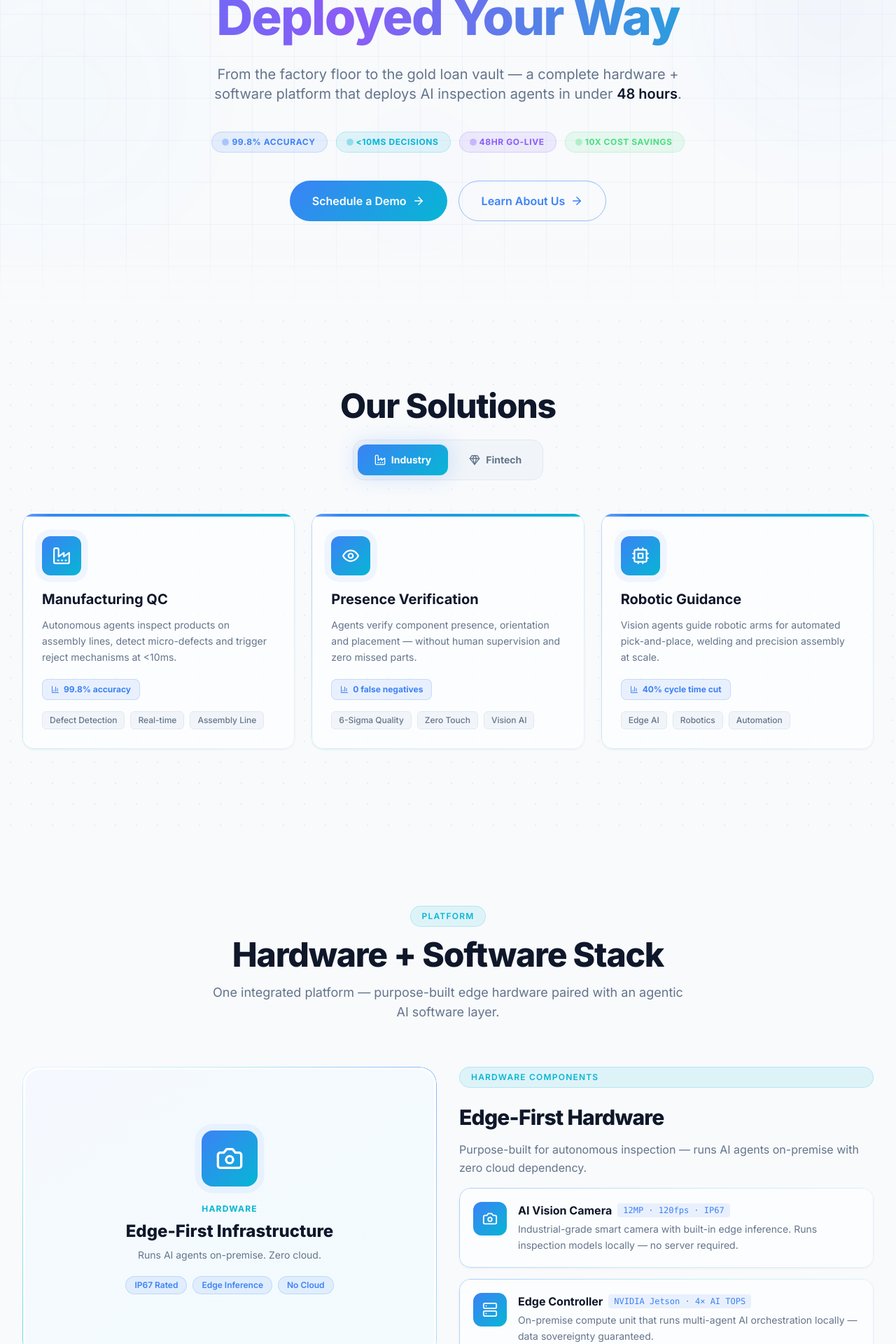
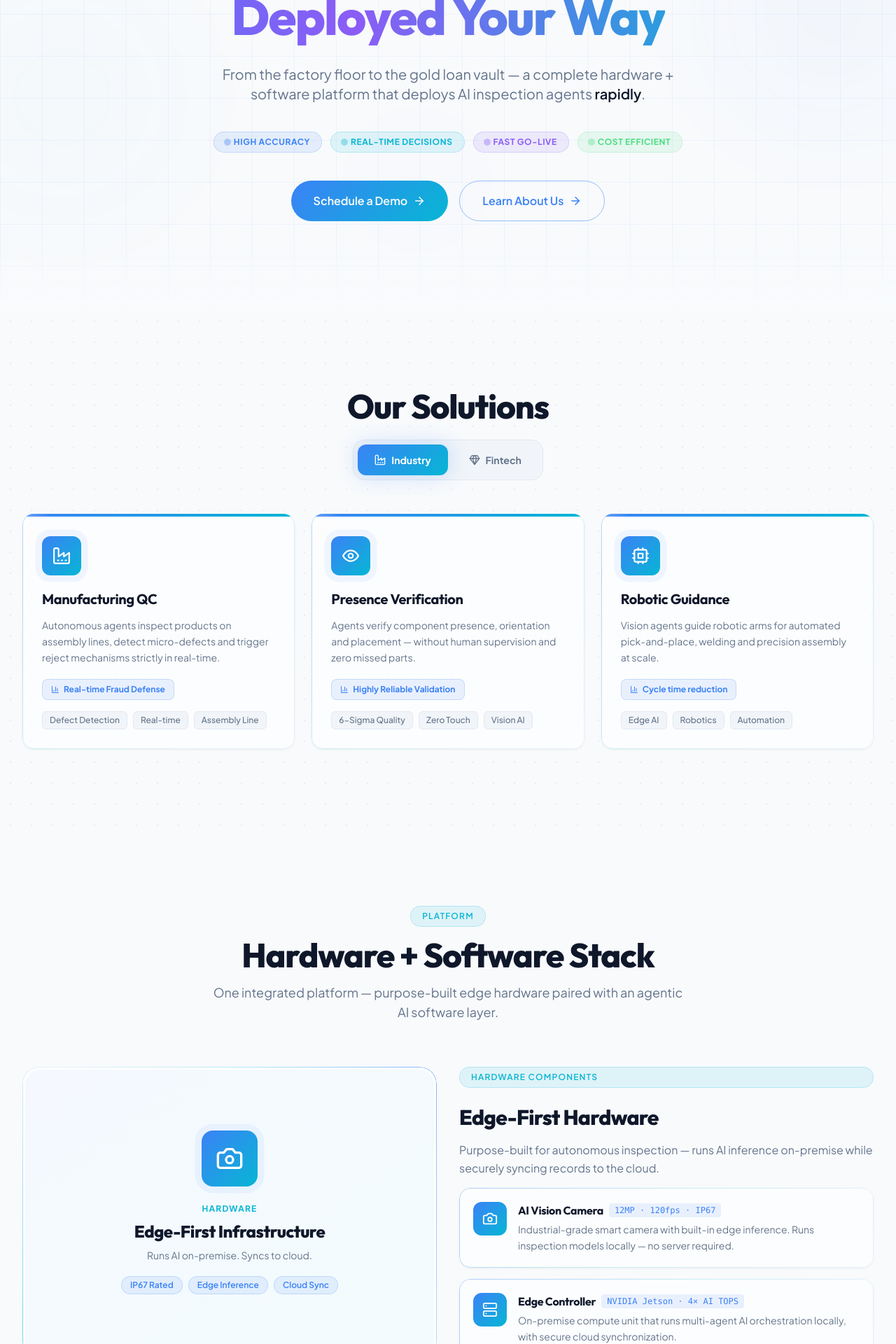
Before and after one commit to embsys-intelligence/embsys-website, a Next.js app: page /solution in a window 1280 px wide. Shown: the part 360-2280 px from the top of the page at 70% size. Built offline with nearby package versions, Linux system fonts and the light colour scheme.

Commit message:
Removing Specific Performance Claims

```diff
--- a/app/globals.css
+++ b/app/globals.css
@@ -67,9 +67,19 @@ html {
 body {
   background-color: var(--color-bg);
   color: var(--color-text);
-  font-family: 'Inter', sans-serif;
+  /* The layout applies font-sans to the body, so we can inherit it here */
   line-height: 1.6;
   transition: background-color 0.3s ease, color 0.3s ease;
+}
+
+h1,
+h2,
+h3,
+h4,
+h5,
+h6 {
+  font-family: var(--font-outfit), sans-serif;
+  letter-spacing: -0.02em;
 }
 
 /* ========== THEME-AWARE TAILWIND OVERRIDES ========== */
--- a/app/layout.js
+++ b/app/layout.js
@@ -2,6 +2,19 @@ import './globals.css'
 import Navbar from '@/components/Navbar'
 import Footer from '@/components/Footer'
 import { ThemeProvider } from '@/components/ThemeProvider'
+import { Outfit, Plus_Jakarta_Sans } from 'next/font/google'
+
+const outfit = Outfit({
+  subsets: ['latin'],
+  display: 'swap',
+  variable: '--font-outfit',
+})
+
+const jakarta = Plus_Jakarta_Sans({
+  subsets: ['latin'],
+  display: 'swap',
+  variable: '--font-jakarta',
+})
 
 export const metadata = {
   title: 'Embsys Intelligence — Autonomous Agents for Visual Inspection',
@@ -39,8 +52,8 @@ export const metadata = {
 
 export default function RootLayout({ children }) {
   return (
-    <html lang="en" data-theme="light">
-      <body className="antialiased">
+    <html lang="en" data-theme="light" className={`${outfit.variable} ${jakarta.variable}`}>
+      <body className="antialiased font-sans">
         <ThemeProvider>
           <Navbar />
           <main className="pt-16 md:pt-20">{children}</main>
--- a/app/page.js
+++ b/app/page.js
@@ -49,7 +49,7 @@ export default function Home() {
     {
       icon: Cpu,
       title: 'Deploy at the Edge',
-      desc: 'Our agents run on-premise on edge hardware. Your data never leaves your facility — zero cloud dependency.',
+      desc: 'Our agents run inference on-premise on edge hardware for speed, while optionally syncing records to the cloud.',
     },
     {
       icon: Layers,
@@ -61,8 +61,8 @@ export default function Home() {
   const whyUs = [
     { icon: Zap, title: 'Fully Autonomous', desc: 'Agents inspect, decide and act — no human in the loop needed' },
     { icon: Shield, title: 'Enterprise-Grade Security', desc: 'ISO-compliant, audit-ready infrastructure for regulated industries' },
-    { icon: Clock, title: 'Live in 48 Hours', desc: 'From first call to production deployment in under two days' },
-    { icon: TrendingUp, title: '10x Cost Savings', desc: 'Fraction of the cost of manual inspection at 10x the throughput' },
+    { icon: Clock, title: 'Rapid Deployment', desc: 'From first call to production deployment at record speed' },
+    { icon: TrendingUp, title: 'Cost Efficient', desc: 'A fraction of the cost of manual inspection with scaled throughput' },
     { icon: Users, title: 'Domain Expertise', desc: 'Deep experience in both manufacturing quality control and jewelry fintech' },
     { icon: Target, title: 'Purpose-Built', desc: 'Not generic AI — every agent is trained specifically for visual inspection' },
   ]
@@ -166,7 +166,7 @@ export default function Home() {
             </div>
             <h2 className="text-3xl md:text-5xl font-extrabold text-dark-text mb-4 tracking-tight">What We Do</h2>
             <p className="text-dark-muted text-lg max-w-2xl mx-auto">
-              Embsys Intelligence builds autonomous AI agents purpose-built for visual inspection — deployed at the edge, not the cloud.
+              Embsys Intelligence builds autonomous AI agents purpose-built for visual inspection — deployed at the edge with seamless cloud synchronization.
             </p>
           </motion.div>
           <motion.div variants={containerVariants} initial="hidden" whileInView="visible" viewport={{ once: true }} className="grid grid-cols-1 md:grid-cols-3 gap-6">
--- a/app/solution/page.js
+++ b/app/solution/page.js
@@ -25,23 +25,23 @@ export default function Solution() {
     {
       icon: Factory,
       title: 'Manufacturing QC',
-      description: 'Autonomous agents inspect products on assembly lines, detect micro-defects and trigger reject mechanisms at <10ms.',
+      description: 'Autonomous agents inspect products on assembly lines, detect micro-defects and trigger reject mechanisms strictly in real-time.',
       tags: ['Defect Detection', 'Real-time', 'Assembly Line'],
-      stat: '99.8% accuracy',
+      stat: 'Real-time Fraud Defense',
     },
     {
       icon: Eye,
       title: 'Presence Verification',
       description: 'Agents verify component presence, orientation and placement — without human supervision and zero missed parts.',
       tags: ['6-Sigma Quality', 'Zero Touch', 'Vision AI'],
-      stat: '0 false negatives',
+      stat: 'Highly Reliable Validation',
     },
     {
       icon: Cpu,
       title: 'Robotic Guidance',
       description: 'Vision agents guide robotic arms for automated pick-and-place, welding and precision assembly at scale.',
       tags: ['Edge AI', 'Robotics', 'Automation'],
-      stat: '40% cycle time cut',
+      stat: 'Cycle time reduction',
     },
   ]
 
@@ -51,7 +51,7 @@ export default function Solution() {
       title: 'Jewelry Inspection',
       description: 'Agents authenticate gold purity, verify hallmarks, grade stone quality and generate tamper-proof digital certificates.',
       tags: ['Hallmark Verify', 'Stone Grading', 'Digital Cert'],
-      stat: '±0.1% purity precision',
+      stat: 'Precise Valuation',
     },
     {
       icon: Landmark,
@@ -63,9 +63,9 @@ export default function Solution() {
     {
       icon: Shield,
       title: 'Vault Monitoring & Tracking',
-      description: 'Vision agents continuously monitor jewelry vaults, track tagged assets and alert on unauthorized access or movement.',
-      tags: ['24/7 Monitoring', 'RFID Fusion', 'Zero Trust'],
-      stat: '100% coverage',
+      description: 'Agents continuously monitor vault areas, tracking inventory movement and identifying unauthorized access instantly.',
+      tags: ['24/7 Security', 'Inventory Tracking', 'Video AI'],
+      stat: 'Continuous Oversight',
     },
   ]
 
@@ -80,7 +80,7 @@ export default function Solution() {
       icon: Server,
       title: 'Edge Controller',
       spec: 'NVIDIA Jetson · 4× AI TOPS',
-      description: 'On-premise compute unit that runs multi-agent AI orchestration locally — data sovereignty guaranteed.',
+      description: 'On-premise compute unit that runs multi-agent AI orchestration locally, with secure cloud synchronization.',
     },
   ]
 
@@ -101,8 +101,8 @@ export default function Solution() {
 
   const capabilities = [
     { icon: Zap, label: 'Autonomous — no human in the loop' },
-    { icon: Layers, label: 'Edge-first — zero cloud dependency' },
-    { icon: Clock, label: 'Deploy in production in 48 hours' },
+    { icon: Layers, label: 'Edge-inference with optional cloud storage' },
+    { icon: Clock, label: 'Fast production deployment' },
     { icon: GitMerge, label: 'Multi-agent collaboration' },
     { icon: BarChart3, label: 'Auto-generated compliance reports' },
     { icon: Sparkles, label: 'Works across industry + fintech' },
@@ -112,7 +112,7 @@ export default function Solution() {
     { num: '01', title: 'Discovery Call', desc: 'Understand your inspection requirements and data' },
     { num: '02', title: 'Agent Configuration', desc: 'Fine-tune models to your specific defects and items' },
     { num: '03', title: 'Edge Deployment', desc: 'Hardware installed and agents deployed on-premise' },
-    { num: '04', title: 'Go Live', desc: 'Production-ready inspection in under 48 hours' },
+    { num: '04', title: 'Go Live', desc: 'Production-ready inspection scaling rapidly across facilities' },
   ]
 
   const activeSolutions = activeTab === 'industry' ? industrySolutions : fintechSolutions
@@ -153,7 +153,7 @@ export default function Solution() {
 
             <p className="text-lg md:text-xl text-dark-muted max-w-2xl mx-auto leading-relaxed">
               From the factory floor to the gold loan vault — a complete hardware + software platform
-              that deploys AI inspection agents in under <span className="text-dark-text font-semibold">48 hours</span>.
+              that deploys AI inspection agents <span className="text-dark-text font-semibold">rapidly</span>.
             </p>
 
             {/* Hero Metric Pills */}
@@ -164,10 +164,10 @@ export default function Solution() {
               className="flex flex-wrap justify-center gap-3 pt-2"
             >
               {[
-                { label: '99.8% accuracy', color: 'text-brand-primary', bg: 'bg-brand-primary/10 border-brand-primary/20' },
-                { label: '<10ms decisions', color: 'text-brand-accent', bg: 'bg-brand-accent/10 border-brand-accent/20' },
-                { label: '48hr go-live', color: 'text-brand-purple', bg: 'bg-brand-purple/10 border-brand-purple/20' },
-                { label: '10x cost savings', color: 'text-green-400', bg: 'bg-green-400/10 border-green-400/20' },
+                { label: 'High Accuracy', color: 'text-brand-primary', bg: 'bg-brand-primary/10 border-brand-primary/20' },
+                { label: 'Real-time Decisions', color: 'text-brand-accent', bg: 'bg-brand-accent/10 border-brand-accent/20' },
+                { label: 'Fast Go-live', color: 'text-brand-purple', bg: 'bg-brand-purple/10 border-brand-purple/20' },
+                { label: 'Cost Efficient', color: 'text-green-400', bg: 'bg-green-400/10 border-green-400/20' },
               ].map((p, i) => (
                 <span key={i} className={`inline-flex items-center gap-1.5 px-4 py-1.5 rounded-full border text-xs font-bold uppercase tracking-wider ${p.bg} ${p.color}`}>
                   <span className="w-1.5 h-1.5 rounded-full bg-current animate-ping-slow"></span>
@@ -288,10 +288,10 @@ export default function Solution() {
                 </div>
                 <span className="relative z-10 text-xs font-bold uppercase tracking-widest text-brand-accent mb-2">Hardware</span>
                 <h3 className="relative z-10 text-2xl font-extrabold text-dark-text text-center">Edge-First Infrastructure</h3>
-                <p className="relative z-10 text-dark-muted text-sm text-center mt-2">Runs AI agents on-premise. Zero cloud.</p>
+                <p className="relative z-10 text-dark-muted text-sm text-center mt-2">Runs AI on-premise. Syncs to cloud.</p>
                 {/* Floating spec badges */}
                 <div className="relative z-10 flex gap-2 mt-5 flex-wrap justify-center">
-                  {['IP67 Rated', 'Edge Inference', 'No Cloud'].map(b => (
+                  {['IP67 Rated', 'Edge Inference', 'Cloud Sync'].map(b => (
                     <span key={b} className="px-3 py-1 rounded-full bg-brand-primary/10 border border-brand-primary/20 text-brand-primary text-xs font-semibold">{b}</span>
                   ))}
                 </div>
@@ -304,7 +304,7 @@ export default function Solution() {
                 Hardware Components
               </div>
               <h3 className="text-2xl md:text-3xl font-extrabold text-dark-text tracking-tight">Edge-First Hardware</h3>
-              <p className="text-dark-muted">Purpose-built for autonomous inspection — runs AI agents on-premise with zero cloud dependency.</p>
+              <p className="text-dark-muted">Purpose-built for autonomous inspection — runs AI inference on-premise while securely syncing records to the cloud.</p>
               <div className="space-y-4 mt-2">
                 {hardware.map((item, i) => {
                   const Icon = item.icon
@@ -407,7 +407,7 @@ export default function Solution() {
         <div className="max-w-5xl mx-auto px-4 sm:px-6 lg:px-8">
           <motion.div initial={{ opacity: 0, y: 20 }} whileInView={{ opacity: 1, y: 0 }} transition={{ duration: 0.6 }} viewport={{ once: true }} className="text-center mb-14">
             <div className="inline-flex items-center gap-2 px-4 py-1.5 rounded-full bg-green-400/10 border border-green-400/20 text-green-400 text-xs font-bold uppercase tracking-widest mb-4">
-              <Clock size={12} /> Go Live in 48 Hours
+              <Clock size={12} /> Fast Production Go-Live
             </div>
             <h2 className="text-3xl md:text-5xl font-extrabold text-dark-text mb-4 tracking-tight">How Deployment Works</h2>
             <p className="text-dark-muted text-lg max-w-xl mx-auto">From first call to production deployment — the fastest way to autonomous inspection.</p>
--- a/tailwind.config.js
+++ b/tailwind.config.js
@@ -24,7 +24,8 @@ module.exports = {
         },
       },
       fontFamily: {
-        sans: ['Inter', '-apple-system', 'BlinkMacSystemFont', 'SF Pro Display', 'sans-serif'],
+        sans: ['var(--font-jakarta)', 'sans-serif'],
+        display: ['var(--font-outfit)', 'sans-serif'],
       },
       backgroundImage: {
         'gradient-brand': 'linear-gradient(135deg, #3B82F6 0%, #06B6D4 100%)',
```
